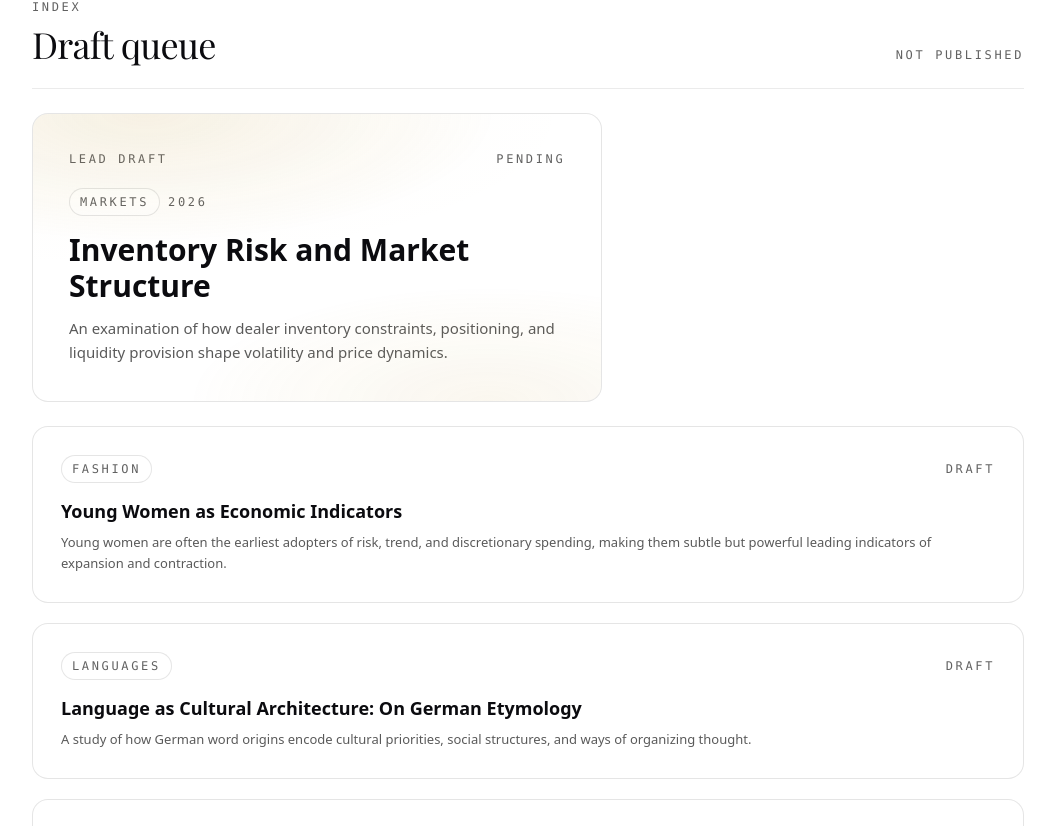
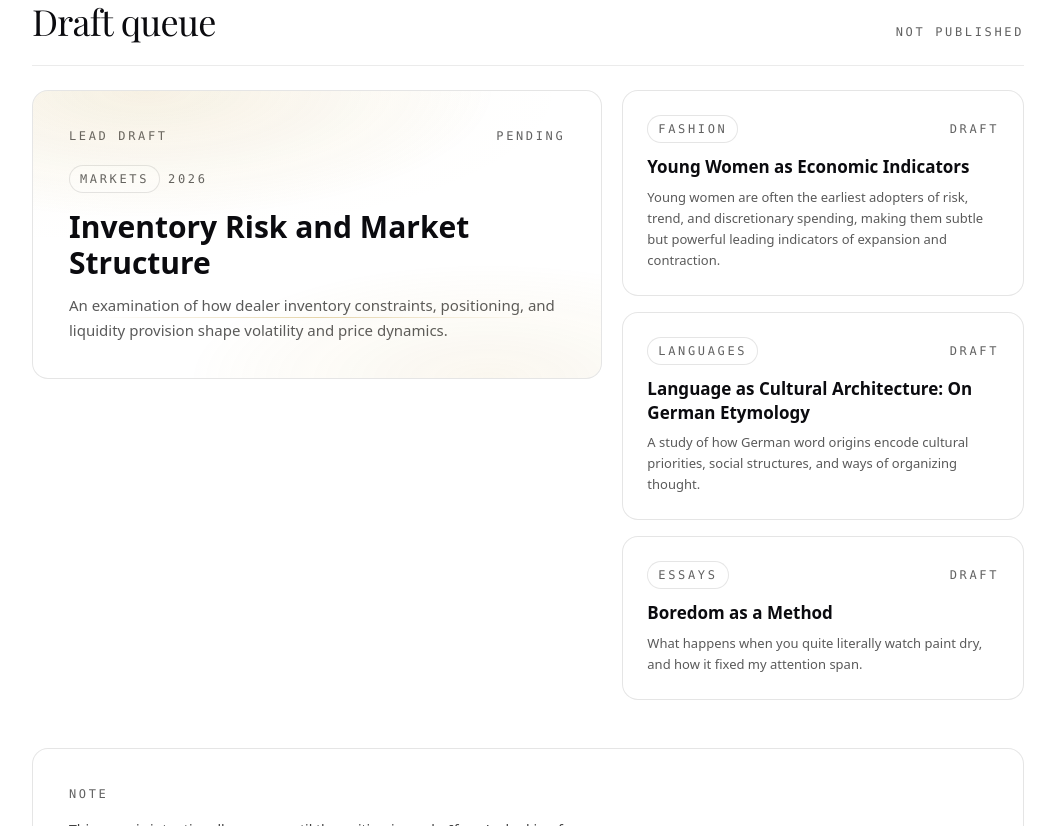
Before and after one commit to angel-musa/angelmusa, a Next.js app: page /thoughts in a window 1280 px wide. Shown: the part 954-1780 px from the top of the page, without its empty margins (112-1167 px from the left). Built offline with nearby package versions, Linux system fonts and the light colour scheme; a web font is replaced by a local one.

Commit message:
update to fix formatting of essay drafts portion of thoughts page

```diff
--- a/app/thoughts/page.tsx
+++ b/app/thoughts/page.tsx
@@ -2,13 +2,50 @@
 "use client";
 
 import Link from "next/link";
+
+type DraftCard = {
+  tag: "Markets" | "Fashion" | "Languages" | "Essays";
+  title: string;
+  desc: string;
+  status: "draft" | "pending";
+  year?: string;
+};
+
+const LEAD: DraftCard = {
+  tag: "Markets",
+  title: "Inventory Risk and Market Structure",
+  desc: "An examination of how dealer inventory constraints, positioning, and liquidity provision shape volatility and price dynamics.",
+  status: "pending",
+  year: "2026",
+};
+
+const DRAFTS: DraftCard[] = [
+  {
+    tag: "Fashion",
+    title: "Young Women as Economic Indicators",
+    desc: "Young women are often the earliest adopters of risk, trend, and discretionary spending, making them subtle but powerful leading indicators of expansion and contraction.",
+    status: "draft",
+  },
+  {
+    tag: "Languages",
+    title: "Language as Cultural Architecture: On German Etymology",
+    desc: "A study of how German word origins encode cultural priorities, social structures, and ways of organizing thought.",
+    status: "draft",
+  },
+  {
+    tag: "Essays",
+    title: "Boredom as a Method",
+    desc: "What happens when you quite literally watch paint dry, and how it fixed my attention span.",
+    status: "draft",
+  },
+];
 
 export default function ThoughtsPage() {
   return (
     <div className="space-y-12">
       {/* ===== HEADER ===== */}
       <header className="paper glitter p-8 md:p-10 relative overflow-hidden">
-        {/* subtle shapes (keep your aesthetic, but silent) */}
+        {/* subtle shapes */}
         <div className="pointer-events-none absolute inset-0">
           <div
             className="absolute -right-24 -top-24 h-64 w-64 rounded-full opacity-[0.18]"
@@ -20,7 +57,8 @@ export default function ThoughtsPage() {
           <div
             className="absolute -left-20 top-10 h-40 w-40 rounded-[28px] rotate-12 opacity-[0.10]"
             style={{
-              background: "linear-gradient(180deg, rgba(0,0,0,0.10), transparent)",
+              background:
+                "linear-gradient(180deg, rgba(0,0,0,0.10), transparent)",
             }}
           />
           <div
@@ -70,28 +108,23 @@ export default function ThoughtsPage() {
 
           <div className="mt-6 space-y-4 text-sm text-black/75 leading-relaxed">
             <p>
-              I’m building a place for longer-form writing and working notes.
-              The structure is live; the content is staged.
+              I’m building a place for longer-form writing and working notes. The
+              structure is live; the content is staged.
             </p>
             <p className="text-black/65">
-              Topics will include markets, systems, language learning, and design
-              constraints.
+              Topics include markets, systems, language, and design constraints.
             </p>
           </div>
 
           <div className="mt-8 flex flex-wrap gap-3">
-            <span className="meta text-[11px] px-2.5 py-1 rounded-full border border-black/10 bg-white/70">
-              essays
+            {["essays", "notes", "reading log", "references"].map((x) => (
+              <span
+                key={x}
+                className="meta text-[11px] px-2.5 py-1 rounded-full border border-black/10 bg-white/70"
+              >
+                {x}
               </span>
-            <span className="meta text-[11px] px-2.5 py-1 rounded-full border border-black/10 bg-white/70">
-              notes
-            </span>
-            <span className="meta text-[11px] px-2.5 py-1 rounded-full border border-black/10 bg-white/70">
-              reading log
-            </span>
-            <span className="meta text-[11px] px-2.5 py-1 rounded-full border border-black/10 bg-white/70">
-              references
-            </span>
+            ))}
           </div>
         </div>
 
@@ -110,28 +143,25 @@ export default function ThoughtsPage() {
             <div className="mt-6 rule" />
 
             <ul className="mt-6 space-y-3 text-sm text-black/75">
-              <li className="flex items-start gap-3">
-                <span className="meta text-[11px] text-black/45 w-10">01</span>
-                <span>Writing index with tags and archive.</span>
+              {[
+                "Writing index with tags and archive.",
+                "Reading notes: reaction, question, connection.",
+                "Listening shelf (optional).",
+                "Monthly entries and references.",
+              ].map((t, i) => (
+                <li key={t} className="flex items-start gap-3">
+                  <span className="meta text-[11px] text-black/45 w-10">
+                    {String(i + 1).padStart(2, "0")}
+                  </span>
+                  <span>{t}</span>
                 </li>
-              <li className="flex items-start gap-3">
-                <span className="meta text-[11px] text-black/45 w-10">02</span>
-                <span>Reading notes: reaction, question, connection.</span>
-              </li>
-              <li className="flex items-start gap-3">
-                <span className="meta text-[11px] text-black/45 w-10">03</span>
-                <span>Listening shelf (optional).</span>
-              </li>
-              <li className="flex items-start gap-3">
-                <span className="meta text-[11px] text-black/45 w-10">04</span>
-                <span>Monthly entries and references.</span>
-              </li>
+              ))}
             </ul>
           </div>
         </div>
       </section>
 
-      {/* ===== PLACEHOLDER GRID (looks like content without cringe) ===== */}
+      {/* ===== DRAFT QUEUE (fixed: compact + proper grid nesting) ===== */}
       <section className="space-y-6">
         <div className="flex items-end justify-between gap-6">
           <div>
@@ -143,8 +173,8 @@ export default function ThoughtsPage() {
 
         <div className="rule" />
 
-        <div className="grid md:grid-cols-12 gap-5">
-          {/* lead placeholder */}
+        <div className="grid md:grid-cols-12 gap-5 items-start">
+          {/* lead card */}
           <div className="md:col-span-7 paper glitter p-7 md:p-9 relative overflow-hidden">
             <div
               className="pointer-events-none absolute inset-0 opacity-[0.18]"
@@ -156,62 +186,63 @@ export default function ThoughtsPage() {
             <div className="relative">
               <div className="flex items-center justify-between gap-4">
                 <div className="meta">Lead draft</div>
-                <div className="meta text-[11px] text-black/55">pending</div>
+                <div className="meta text-[11px] text-black/55">
+                  {LEAD.status}
+                </div>
               </div>
 
               <div className="mt-5">
                 <div className="inline-flex items-center gap-2">
                   <span className="meta text-[11px] px-2.5 py-1 rounded-full border border-black/10 bg-white/70">
-                    Markets
+                    {LEAD.tag}
                   </span>
-                  <span className="meta text-[11px] text-black/55">2026</span>
+                  <span className="meta text-[11px] text-black/55">
+                    {LEAD.year ?? "—"}
+                  </span>
                 </div>
 
                 <h3 className="mt-4 text-2xl md:text-3xl font-semibold leading-tight">
-                  Inventory Risk and Market Structure
+                  {LEAD.title}
                 </h3>
                 <p className="mt-3 text-[14px] md:text-[15px] text-black/65 leading-relaxed max-w-prose">
-                  An examination of how dealer inventory constraints, positioning, and liquidity
-                  provision shape volatility and price dynamics.
+                  {LEAD.desc}
                 </p>
-              </div>
+
+                <div
+                  className="pointer-events-none absolute left-7 right-7 bottom-6 h-px opacity-70"
+                  style={{
+                    background:
+                      "linear-gradient(90deg, transparent, rgba(var(--gold-rgb)/0.65), transparent)",
+                  }}
+                />
               </div>
             </div>
           </div>
 
-
-        {/* right column placeholders */}
-        <div className="md:col-span-5 grid gap-5">
-          {[
-            {
-              tag: "Fashion",
-              title: "Young Women as Economic Indicators",
-              desc:
-                "Young women are often the earliest adopters of risk, trend, and discretionary spending, making them subtle but powerful leading indicators of expansion and contraction.",
-            },
-            {
-              tag: "Languages",
-              title: "Language as Cultural Architecture: On German Etymology",
-              desc:
-                "A study of how German word origins encode cultural priorities, social structures, and ways of organizing thought.",
-            },
-            {
-              tag: "Essays",
-              title: "Boredom as a Method",
-              desc:
-                "What happens when you quite literally watch paint dry and how that fixed my attention span.",
-            },
-          ].map((x) => (
-            <div key={x.title} className="paper p-7 relative overflow-hidden">
+          {/* compact stack (right column) */}
+          <div className="md:col-span-5 grid gap-4">
+            {DRAFTS.map((x) => (
+              <div
+                key={x.title}
+                className={[
+                  "paper relative overflow-hidden",
+                  "p-5 md:p-6",
+                  "border border-black/0", // keeps your existing paper style; remove if redundant
+                ].join(" ")}
+              >
                 <div className="flex items-center justify-between gap-4">
                   <span className="meta text-[11px] px-2.5 py-1 rounded-full border border-black/10 bg-white/70">
                     {x.tag}
                   </span>
-                <span className="meta text-[11px] text-black/55">draft</span>
+                  <span className="meta text-[11px] text-black/55">
+                    {x.status}
+                  </span>
                 </div>
 
-              <div className="mt-4">
-                <h3 className="text-lg font-semibold leading-snug">{x.title}</h3>
+                <div className="mt-3">
+                  <h3 className="text-[16px] md:text-[17px] font-semibold leading-snug">
+                    {x.title}
+                  </h3>
                   <p className="mt-2 text-[13px] text-black/65 leading-relaxed">
                     {x.desc}
                   </p>
@@ -219,7 +250,7 @@ export default function ThoughtsPage() {
               </div>
             ))}
           </div>
-
+        </div>
       </section>
 
       {/* ===== FOOTER NOTE ===== */}
```
Lines whose indentation alone changed are shown as unchanged.
